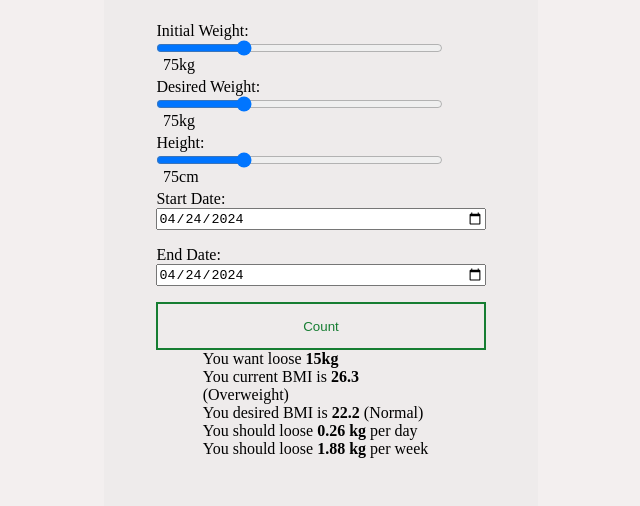
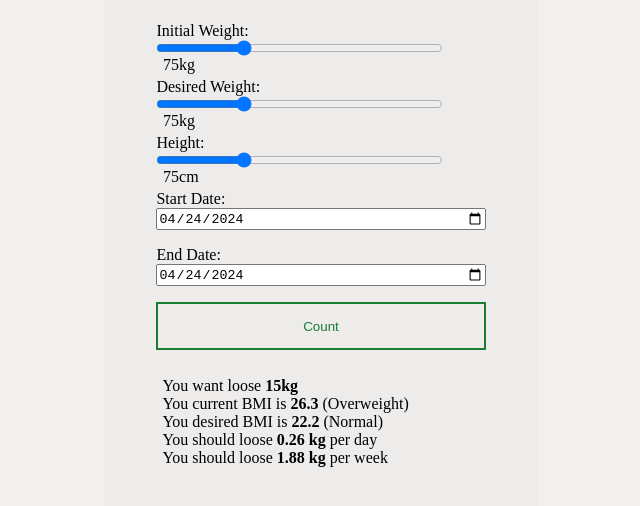
Before and after one commit to Albert4ly/desiredWeightCalculator, a plain HTML site: page index.html in a window 1280 px wide. Shown: the part 68-574 px from the top of the page, without its empty margins (319-959 px from the left). Drawn offline with Linux system fonts and the light colour scheme.

Commit message:
feature:added-styles-for-calculations-responses-section

```diff
--- a/css/app.css
+++ b/css/app.css
@@ -79,3 +79,10 @@ p {
    margin: 4% 12% 3% 12%;
    display: none;
 }
+
+/* calculations responses section style */
+
+.appCnt__calculationsResponsesSection {
+   margin-top: 6%;
+   width: 76%;
+}
```
